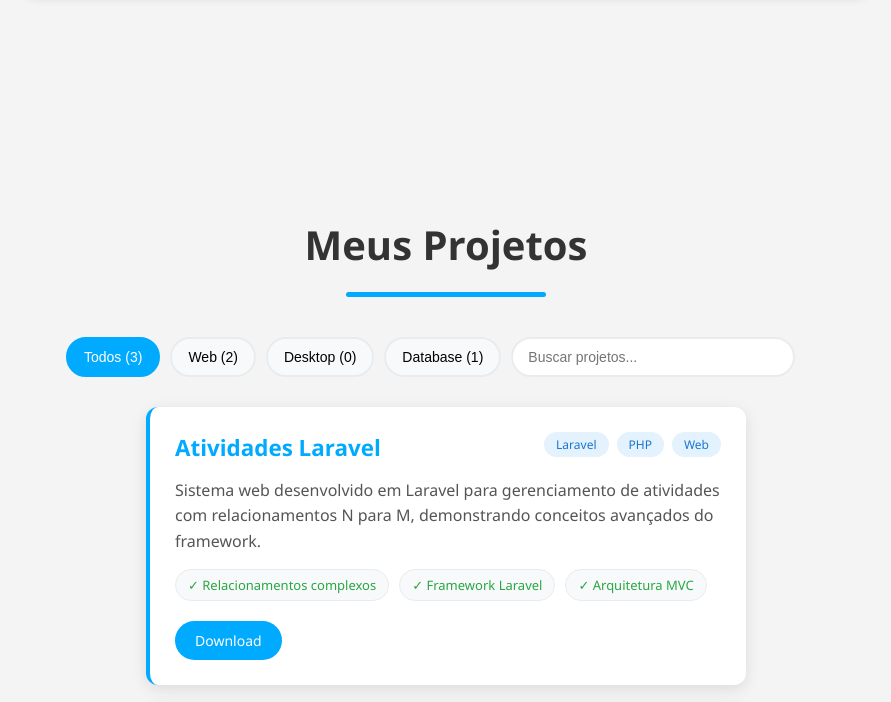
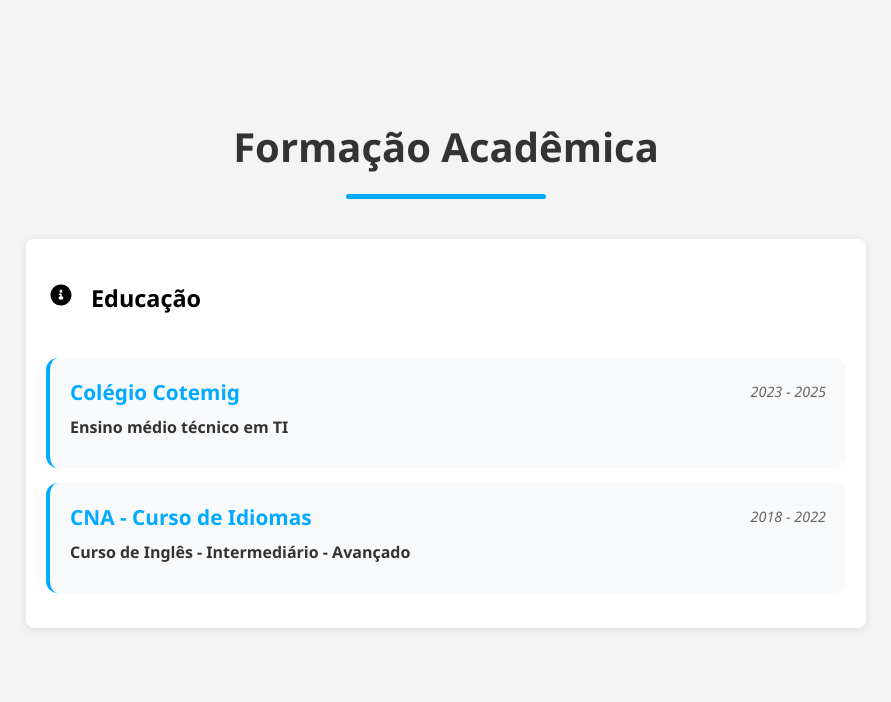
Before and after one commit to Basrodrigues07/Portifolio, a plain HTML site: page index.html in a window 1280 px wide. Shown: the part 1303-2005 px from the top of the page, without its empty margins (194-1085 px from the left). Drawn offline with Linux system fonts and the light colour scheme.

Commit message:
Adicionado o formação e redução do espaços entre as sections

```diff
--- a/css/index.css
+++ b/css/index.css
@@ -127,7 +127,7 @@ nav .nav-item a {
 
 section {
     min-height: 100vh;
-    padding: 80px 0;
+    padding: 40px 0;
 }
 
 section h1 {
@@ -716,3 +716,75 @@ section h1 {
         font-size: 0.9rem;
     }
 }
+
+#formacao main {
+    width: 80%;
+    max-width: 800px;
+    margin: 0 auto 40px auto;
+    padding: 20px;
+    background: #fff;
+    border-radius: 8px;
+    box-shadow: 0 2px 8px rgba(0, 0, 0, 0.1);
+}
+
+.lista-formacao {
+    margin-top: 20px;
+}
+
+.item-formacao {
+    background: #f8f9fa;
+    padding: 20px;
+    margin-bottom: 15px;
+    border-radius: 12px;
+    cursor: pointer;
+    transition: all 0.3s ease;
+    border-left: 4px solid #00aaff;
+}
+
+.item-formacao:hover {
+    transform: translateY(-2px);
+    box-shadow: 0 4px 15px rgba(0,0,0,0.1);
+}
+
+.cabecalho-formacao {
+    display: flex;
+    justify-content: space-between;
+    align-items: center;
+    margin-bottom: 10px;
+}
+
+.cabecalho-formacao h2 {
+    color: #00aaff;
+    margin: 0;
+    font-size: 1.3rem;
+}
+
+.duracao-formacao {
+    color: #666;
+    font-style: italic;
+    font-size: 0.9rem;
+}
+
+.grau-formacao {
+    font-weight: bold;
+    color: #333;
+    margin-bottom: 10px;
+    display: block;
+}
+
+.descricao-formacao {
+    max-height: 0;
+    overflow: hidden;
+    transition: max-height 0.3s ease;
+}
+
+.item-formacao.expandido .descricao-formacao {
+    max-height: 200px;
+    margin-top: 10px;
+}
+
+.descricao-formacao p {
+    color: #555;
+    line-height: 1.6;
+    margin: 0;
+}
--- a/index.html
+++ b/index.html
@@ -10,10 +10,11 @@
 
 <body>
     <nav>
-        <div class="nav-item" onclick="scrollToSection('home')">Home</div>
-        <div class="nav-item" onclick="scrollToSection('about')">About Me</div>
-        <div class="nav-item" onclick="scrollToSection('projects')">Projects</div>
-        <div class="nav-item" onclick="scrollToSection('contact')">Contact</div>
+        <div class="nav-item" onclick="scrollToSection('home')">Início</div>
+        <div class="nav-item" onclick="scrollToSection('about')">Sobre Mim</div>
+        <div class="nav-item" onclick="scrollToSection('formacao')">Formação</div>
+        <div class="nav-item" onclick="scrollToSection('projects')">Projetos</div>
+        <div class="nav-item" onclick="scrollToSection('contact')">Contato</div>
     </nav>
     <main id="home">
         <div class="profile-section">
@@ -106,6 +107,43 @@
         </main>
     </section>
 
+    <section id="formacao">
+        <h1>Formação Acadêmica</h1>
+        <div id="color"></div>
+
+        <main>
+            <div class="section-card">
+                <div>
+                    <svg xmlns="http://www.w3.org/2000/svg" viewBox="0 0 640 640"><path d="M320 32C196.3 32 96 132.3 96 256C96 379.7 196.3 480 320 480C443.7 480 544 379.7 544 256C544 132.3 443.7 32 320 32zM320 144C337.7 144 352 158.3 352 176C352 193.7 337.7 208 320 208C302.3 208 288 193.7 288 176C288 158.3 302.3 144 320 144zM368 336C368 344.8 360.8 352 352 352L288 352C279.2 352 272 344.8 272 336L272 304C272 295.2 279.2 288 288 288L304 288L304 256L288 256C279.2 256 272 248.8 272 240C272 231.2 279.2 224 288 224L320 224C328.8 224 336 231.2 336 240L336 288L352 288C360.8 288 368 295.2 368 304L368 336z"/></svg>
+                </div>
+                <h3>Educação</h3>
+            </div>
+
+            <div class="lista-formacao">
+                <div class="item-formacao" onclick="expandirFormacao(this)">
+                    <div class="cabecalho-formacao">
+                        <h2>Colégio Cotemig</h2>
+                        <span class="duracao-formacao">2023 - 2025</span>
+                    </div>
+                    <span class="grau-formacao">Ensino médio técnico em TI</span>
+                    <div class="descricao-formacao">
+                        <p>Curso técnico integrado ao ensino médio com foco em Tecnologia da Informação. Aprendizado de programação, desenvolvimento web, banco de dados, redes e suporte técnico. Desenvolvimento de projetos práticos utilizando linguagens como C#, PHP, JavaScript e MySQL.</p>
+                    </div>
+                </div>
+
+                <div class="item-formacao" onclick="expandirFormacao(this)">
+                    <div class="cabecalho-formacao">
+                        <h2>CNA - Curso de Idiomas</h2>
+                        <span class="duracao-formacao">2018 - 2022</span>
+                    </div>
+                    <span class="grau-formacao">Curso de Inglês - Intermediário - Avançado</span>
+                    <div class="descricao-formacao">
+                        <p>Curso completo de inglês com foco em conversação, gramática e vocabulário técnico. Desenvolvimento de habilidades de comunicação oral e escrita, preparação para certificações internacionais e inglês técnico para área de tecnologia.</p>
+                    </div>
+                </div>
+            </div>
+        </main>
+    </section>
     <section id="projects">
         <h1>Meus Projetos</h1>
         <div id="color"></div>
--- a/js/index.js
+++ b/js/index.js
@@ -28,6 +28,10 @@ function typeWriter() {
     }
 
     setTimeout(typeWriter, isDeleting ? 50 : 100);
+}
+
+function expandirFormacao(elemento) {
+    elemento.classList.toggle('expandido');
 }
 
 function scrollToSection(sectionId) {
```
